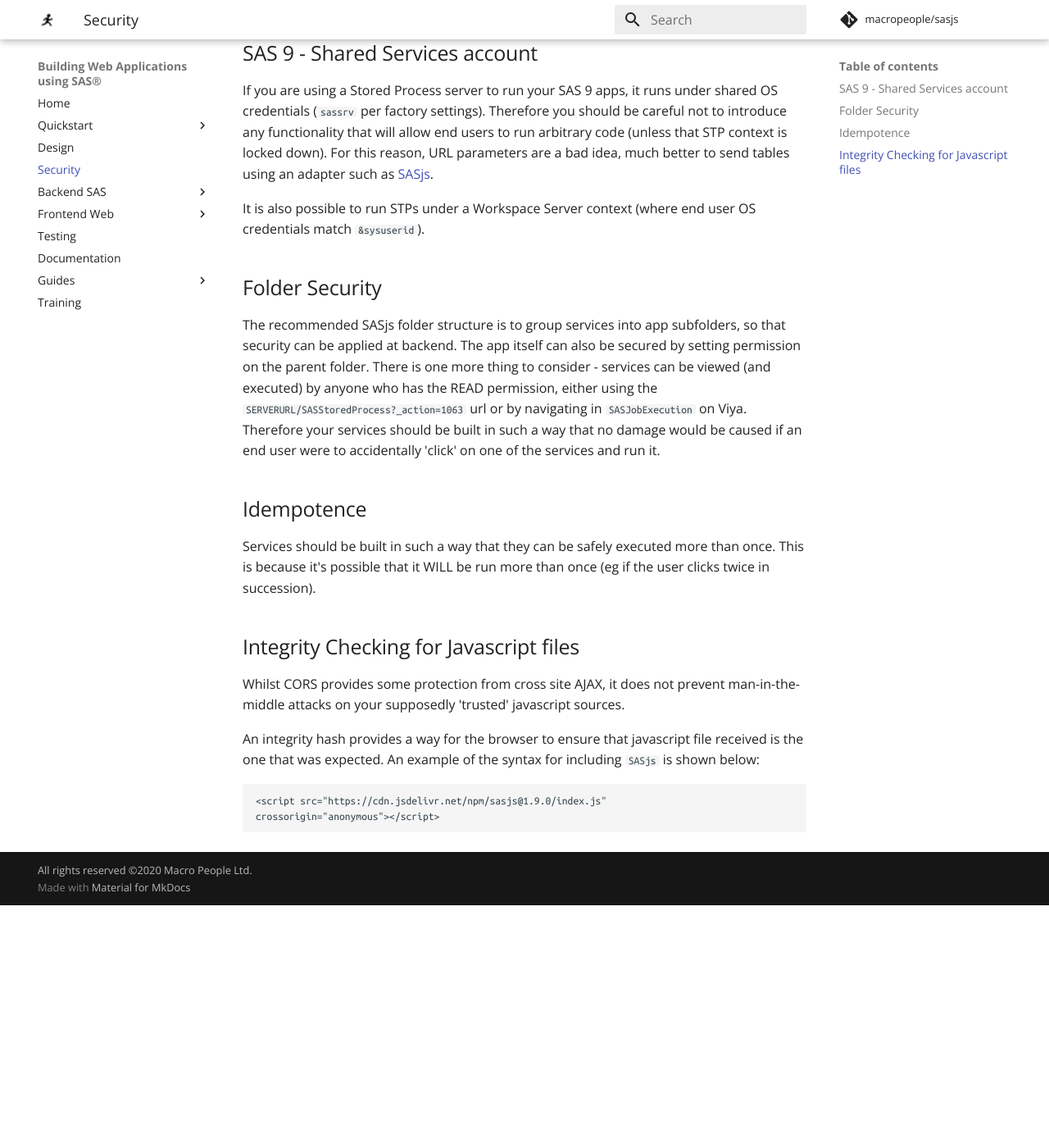
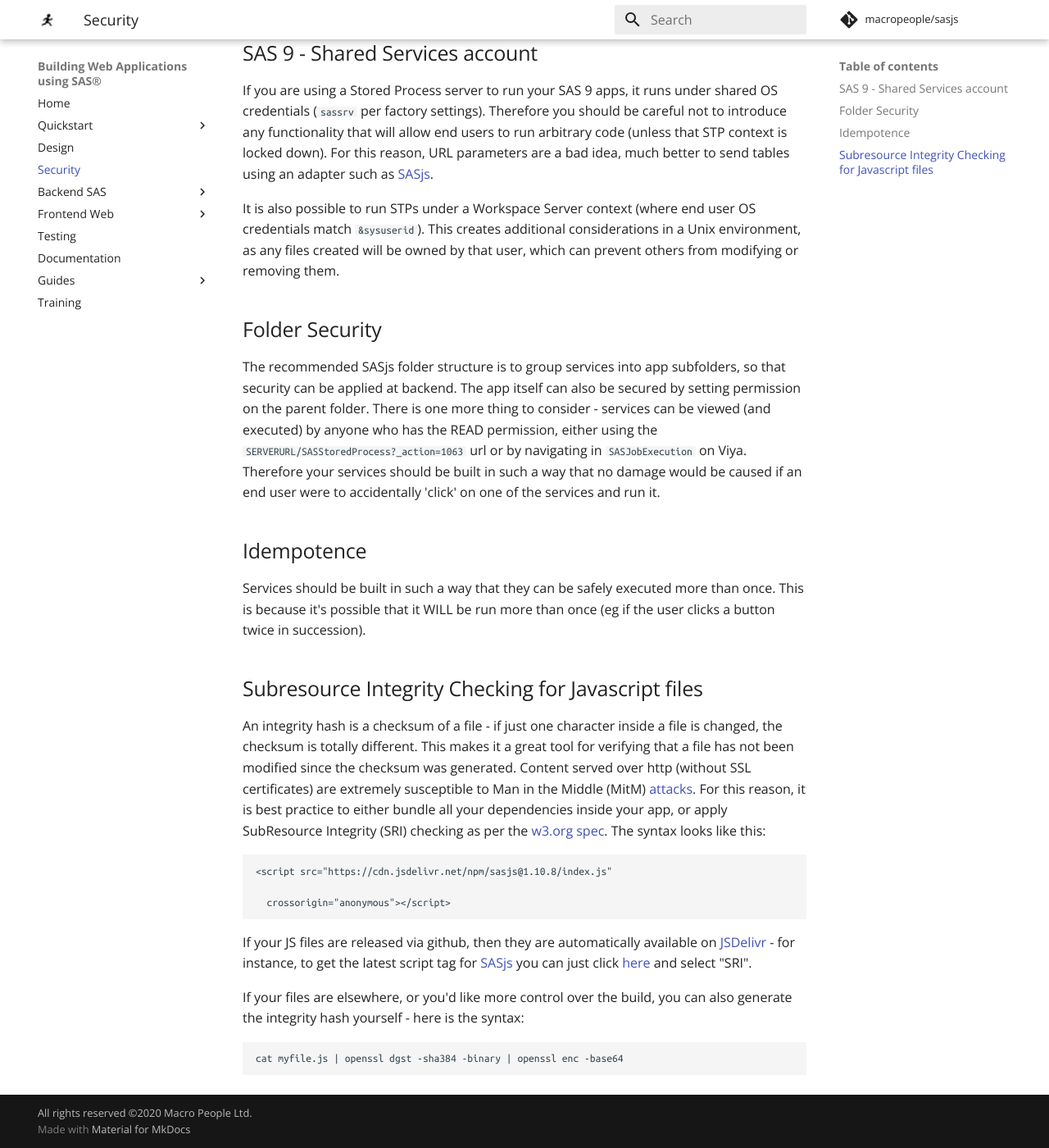
Before and after one commit to sasjs/sasjs.io, an MkDocs documentation site: the page built from docs/security.md, in a window 1280 px wide and 1400 px high, scrolled down 301 px. Shown: the whole window at 82% size. Built offline with MkDocs 1.6.1 and Material for MkDocs 9.7.7, drawn with Linux system fonts in a browser that asks for light colours; comment, search, counter and statistics services are not loaded; old or Windows-style settings are respelled for this version of MkDocs; before the commit the page ends 1405 px from its top, so only the background shows below that.

Commit message:
docs: security

````diff
--- a/docs/security.md
+++ b/docs/security.md
@@ -1,25 +1,35 @@
 # Security
 
-Deploying web apps is generally more secure than, say, Python or R, because the Javascript libraries that are included do not have access to the filesystem.  The browser "sandbox" also prevents JS files loaded from a one domain from making calls to another domain (Cross Origin Resource Sharing / CORS).  That said, there are still a few security considerations to keep in mind when building apps on SAS.
+Deploying web apps is generally more secure than, say, Python or R, because the Javascript libraries that are included do not have access to the filesystem. The browser "sandbox" also prevents JS files loaded from a one domain from making calls to another domain (Cross Origin Resource Sharing / CORS). That said, there are still a few security considerations to keep in mind when building apps on SAS.
 
 ## SAS 9 - Shared Services account
-If you are using a Stored Process server to run your SAS 9 apps, it runs under shared OS credentials (`sassrv` per factory settings).  Therefore you should be careful not to introduce any functionality that will allow end users to run arbitrary code (unless that STP context is locked down).  For this reason, URL parameters are a bad idea, much better to send tables using an adapter such as [SASjs](https://sasjs.io).
 
-It is also possible to run STPs under a Workspace Server context (where end user OS credentials match `&sysuserid`).
+If you are using a Stored Process server to run your SAS 9 apps, it runs under shared OS credentials (`sassrv` per factory settings). Therefore you should be careful not to introduce any functionality that will allow end users to run arbitrary code (unless that STP context is locked down). For this reason, URL parameters are a bad idea, much better to send tables using an adapter such as [SASjs](https://sasjs.io).
+
+It is also possible to run STPs under a Workspace Server context (where end user OS credentials match `&sysuserid`). This creates additional considerations in a Unix environment, as any files created will be owned by that user, which can prevent others from modifying or removing them.
 
 ## Folder Security
-The recommended SASjs folder structure is to group services into app subfolders, so that security can be applied at backend.  The app itself can also be secured by setting permission on the parent folder.  There is one more thing to consider - services can be viewed (and executed) by anyone who has the READ permission, either using the `SERVERURL/SASStoredProcess?_action=1063` url or by navigating in `SASJobExecution` on Viya.  Therefore your services should be built in such a way that no damage would be caused if an end user were to accidentally 'click' on one of the services and run it.
+
+The recommended SASjs folder structure is to group services into app subfolders, so that security can be applied at backend. The app itself can also be secured by setting permission on the parent folder. There is one more thing to consider - services can be viewed (and executed) by anyone who has the READ permission, either using the `SERVERURL/SASStoredProcess?_action=1063` url or by navigating in `SASJobExecution` on Viya. Therefore your services should be built in such a way that no damage would be caused if an end user were to accidentally 'click' on one of the services and run it.
 
 ## Idempotence
-Services should be built in such a way that they can be safely executed more than once.  This is because it's possible that it WILL be run more than once (eg if the user clicks twice in succession).
 
-## Integrity Checking for Javascript files
-Whilst CORS provides some protection from cross site AJAX, it does not prevent man-in-the-middle attacks on your supposedly 'trusted' javascript sources.
+Services should be built in such a way that they can be safely executed more than once. This is because it's possible that it WILL be run more than once (eg if the user clicks a button twice in succession).
 
-An integrity hash provides a way for the browser to ensure that javascript file received is the one that was expected. An example of the syntax for including `SASjs` is shown below:
+## Subresource Integrity Checking for Javascript files
+
+An integrity hash is a checksum of a file - if just one character inside a file is changed, the checksum is totally different. This makes it a great tool for verifying that a file has not been modified since the checksum was generated. Content served over http (without SSL certificates) are extremely susceptible to Man in the Middle (MitM) [attacks](https://hackernoon.com/a-hacker-intercepted-your-wifi-traffic-stole-your-contacts-passwords-financial-data-heres-how-4fc0df9ff152). For this reason, it is best practice to either bundle all your dependencies inside your app, or apply SubResource Integrity (SRI) checking as per the [w3.org spec](https://www.w3.org/TR/SRI). The syntax looks like this:
 
 ```
-<script src="https://cdn.jsdelivr.net/npm/sasjs@1.9.0/index.js"
-integrity="sha384-ppDMKTgsjRnY/9ORpxSHFFFo/0yv70I/IYjyWClq1dXOxYkFWaw+lCWU6BSjMKMP"
-crossorigin="anonymous"></script>
+<script src="https://cdn.jsdelivr.net/npm/sasjs@1.10.8/index.js"
+  integrity="sha256-651B1pxDxaKb9yhXQOUSohZ+Nq9Txfc3gXlX/GSw1RQ="
+  crossorigin="anonymous"></script>
 ```
+
+If your JS files are released via github, then they are automatically available on [JSDelivr](https://www.jsdelivr.com/) - for instance, to get the latest script tag for [SASjs](https://github.com/macropeople/sasjs) you can just click [here](https://www.jsdelivr.com/package/npm/sasjs?tab=collection) and select "SRI".
+
+If your files are elsewhere, or you'd like more control over the build, you can also generate the integrity hash yourself - here is the syntax:
+
+```
+cat myfile.js | openssl dgst -sha384 -binary | openssl enc -base64
+```
--- a/mkdocs.yml
+++ b/mkdocs.yml
@@ -1,24 +1,25 @@
 site_name: Building Web Applications using SAS®
 pages:
-- Home: index.md
-- Quickstart:
-    - Services: quickstart/services.md
-    - React: quickstart/react.md
-- Design: design.md
-- Security: security.md
-- Backend SAS:
-    - Getting Started: backend/getstarted.md
-    - SAS9: backend/buildsas9.md
-    - VIYA: backend/buildviya.md
-- Frontend Web:
-    - frontend/getstarted.md
-    - frontend/deployment.md
-- Testing: testing.md
-- Documentation: documentation.md
-- Guides:
-    - guides/windows.md
-    - guides/state.md
-- Training: training.md
+  - Home: index.md
+  - Quickstart:
+      - Services: quickstart/services.md
+      - React: quickstart/react.md
+  - Design: design.md
+  - Security: security.md
+  - Backend SAS:
+      - Getting Started: backend/getstarted.md
+      - SAS9: backend/buildsas9.md
+      - VIYA: backend/buildviya.md
+  - Frontend Web:
+      - frontend/getstarted.md
+      - frontend/deployment.md
+  - Testing: testing.md
+  - Documentation: documentation.md
+  - Guides:
+      - guides/windows.md
+      - guides/state.md
+      - guides/viya.md
+  - Training: training.md
 
 markdown_extensions:
   - admonition
@@ -28,21 +29,21 @@
   - toc:
       permalink: true
 
-extra_css: ['font-awesome.css']
+extra_css: ["font-awesome.css"]
 
 # Repository
-repo_name: 'macropeople/sasjs'
-repo_url: 'https://github.com/macropeople/sasjs'
+repo_name: "macropeople/sasjs"
+repo_url: "https://github.com/macropeople/sasjs"
 
 theme:
   name: material
-  logo: 'img/runningman.jpg'
+  logo: "img/runningman.jpg"
   palette:
-    primary: 'White'
-    accent: 'Amber'
+    primary: "White"
+    accent: "Amber"
   font:
-    text: 'Open Sans'
-    code: 'Ubuntu Mono'
+    text: "Open Sans"
+    code: "Ubuntu Mono"
   favicon: img/runningman.jpg
-  custom_dir: 'theme'
+  custom_dir: "theme"
 copyright: All rights reserved &copy;2020 Macro People Ltd.
````
Also changed, not shown: docs/guides/state.md (+6 -4 lines), docs/guides/viya.md (added, +15 -0 lines), docs/quickstart/services.md (+5 -2 lines), docs/training.md (+5 -4 lines).
